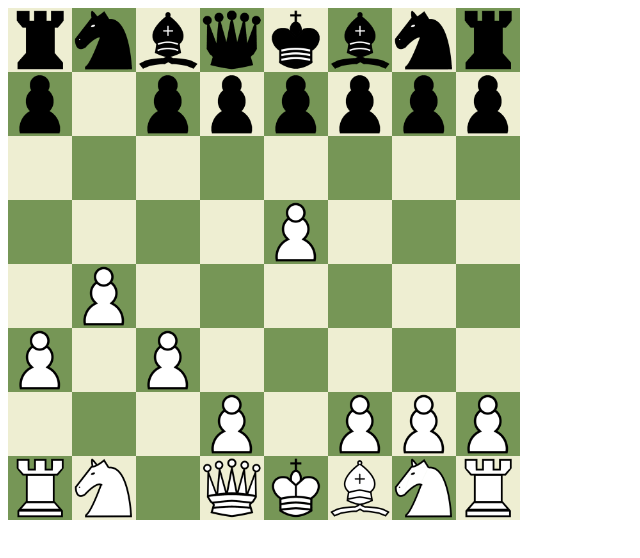
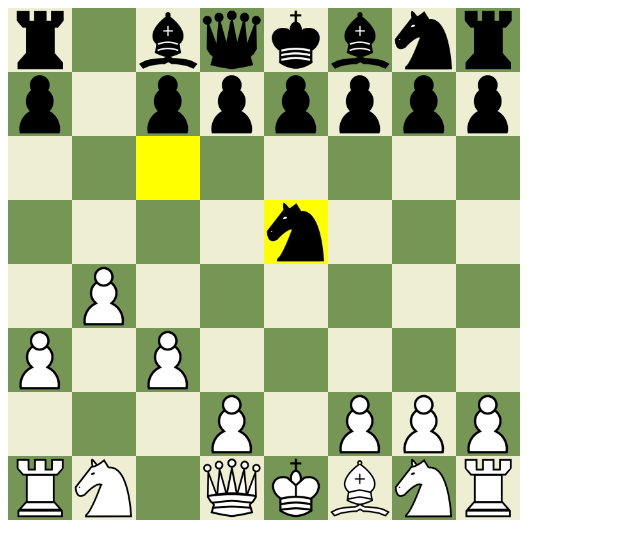
Before and after one commit to ajweitz/quickChess, a plain HTML site: page index.html in a window 1280 px wide. Shown: the whole page, without its empty margins (0-640 px from the left). Drawn offline with nearby package versions, Linux system fonts and the light colour scheme.

Commit message:
added animation to opponent's move

```diff
--- a/index.html
+++ b/index.html
@@ -1,5 +1,8 @@
 <link rel="stylesheet" href="style.css">
 <script type="text/javascript" src=https://code.jquery.com/jquery-3.1.1.min.js></script>
+<script type="text/javascript" src="https://code.jquery.com/ui/1.12.1/jquery-ui.js"></script>
+<!-- <script type="text/javascript" src=https://code.jquery.com/jquery-1.12.4.js></script> -->
+
 <script type="text/javascript" src="script.js"></script>
 <div id="board">
 <!-- 	<div class="black-square">
--- a/script.js
+++ b/script.js
@@ -20,25 +20,40 @@ const testPosition = {
 	a3: "w", b4: "w", c3: "w", d2: "w", e5: "w", f2: "w", g2: "w", h2: "w",
 	a7: "b", c7: "b", d7: "b", e7: "b", f7: "b", g7: "b", h7: "b",
 	a1: "Rw",b1: "Nw", d1: "Qw", e1: "Kw", f1: "Bw", g1: "Nw", h1: "Rw",
-	a8: "Rb",b8: "Nb", c8: "Bb", d8: "Qb", e8: "Kb", f8: "Bb", g8: "Nb", h8: "Rb",
-	playedMove: "f7f5", canCastleLeft: true, canCastleRight: true, player: "white"
+	a8: "Rb",c6: "Nb", c8: "Bb", d8: "Qb", e8: "Kb", f8: "Bb", g8: "Nb", h8: "Rb",
+	playedMove: "c6e5", canCastleLeft: true, canCastleRight: true, player: "white"
 };
 
 $('document').ready(function(){
-	generateBoard(columns, rows, true);
+	var position = testPosition;
+	generateBoard(columns, rows, (position.player == "white"));
 	var board = new Board(true);
-	board.map(STARTING_POSITION);
+	board.map(position);
 	board.draw();
-	board.map(testPosition);
-	board.draw();
-	board.possibleMoves("e5");
+	// board.possibleMoves("e5");
+	$(".draggable").draggable({ revert: "invalid" });
+	$(".droppable").droppable({drop: function( event, ui ) {
+        $( this )
+          .addClass( "ui-state-highlight" )
+          .find( "p" )
+            .html( "Dropped!" );
+      }, accept: function(draggable){
+
+      	var possibleMovesArr = board.possibleMoves($(draggable).parent().attr("id"));
+      	console.log($(this).attr("id"));
+      	for(let i = 0; i < possibleMovesArr.length; i++){
+      		if($(this).attr("id") == possibleMovesArr[i])
+      			return true;
+      	}
+      	return false;
+      }});
 });
 
 
 //Functions and Objects
 //Create div of square
 function generateSquare(letter, number, color){
-	const element = "<div class = 'square " + color + "' id='" + letter + number + "'></div>";
+	const element = "<div class = 'droppable square " + color + "' id='" + letter + number + "'></div>";
 	return element;
 }
 //append 64 squares to a board
@@ -158,7 +173,7 @@ Pawn.prototype.possibleMoves = function(board){
 				possibleMovesArr.push(board.playedMove[0]+"3");
 		}
 	}
-	alert(possibleMovesArr);
+	return possibleMovesArr;
 }
 
 //Rook constructor
@@ -199,9 +214,32 @@ Board.prototype.draw = function() {
 	for(let i = 0; i<squares.length; i++){
 		$("#"+squares[i]).empty();
 		if(this[squares[i]] != null){
-			const pieceImg = "<div class='piece'><img src='"+this[squares[i]].image+"'</img></div>";
+			if(this[squares[i]].color != this.player || !this.canMove){
+				var pieceImg = "<div class='piece'><img src='"+this[squares[i]].image+"'</img></div>";
+			}
+			else{
+				var pieceImg = "<div class='piece draggable'><img src='"+this[squares[i]].image+"'</img></div>";
+				$("#"+squares[i]).removeClass("droppable");
+			}
 			$("#"+squares[i]).append(pieceImg);
 		}
+	}
+	if(this.playedMove != null){
+		var startingPosition = this.playedMove[0]+this.playedMove[1];
+		var destination = this.playedMove[2]+this.playedMove[3];
+		$("#"+startingPosition).css("background-color","yellow");
+		$("#"+destination).css("background-color","yellow");
+		var x = $("#"+destination).offset().left-$("#"+startingPosition).offset().left;
+		var y = $("#"+destination).offset().top-$("#"+startingPosition).offset().top;
+		console.log($("#"+destination).offset().top +" "+ $("#"+startingPosition).offset().top)
+		$("#"+startingPosition+" div").animate({left: x, top: y},500,function(){
+			console.log("hii");
+			$("#"+destination).empty();
+			$(this).appendTo("#"+destination);
+			$(this).removeAttr( 'style' );
+		});
+		this[startingPosition] = null;
+		this[destination] = this.playedPiece;
 	}
 };
 
@@ -220,11 +258,12 @@ Board.prototype.map = function(hash){
 		if (key != "playedMove" && key != "canCastleLeft" && key != "canCastleRight" && key != "player")
 			this[key] = pieceFactory(MAP[hash[key]][0], key, MAP[hash[key]][1]);
 	}
-	if(hash.hasOwnProperty("playedMove"))
+	if(hash.hasOwnProperty("playedMove")){
 		this.playedPiece = this[hash.playedMove[0]+hash.playedMove[1]];
+	}
 
 };
 Board.prototype.possibleMoves = function(square){
 
-	this[square].possibleMoves(this);
+	return this[square].possibleMoves(this);
 }
--- a/style.css
+++ b/style.css
@@ -19,6 +19,8 @@
 
 }
 .piece{
+	position: relative;
+
 	width: 100%;
 	height: 100%;
 
```
Lines whose indentation alone changed are shown as unchanged.
